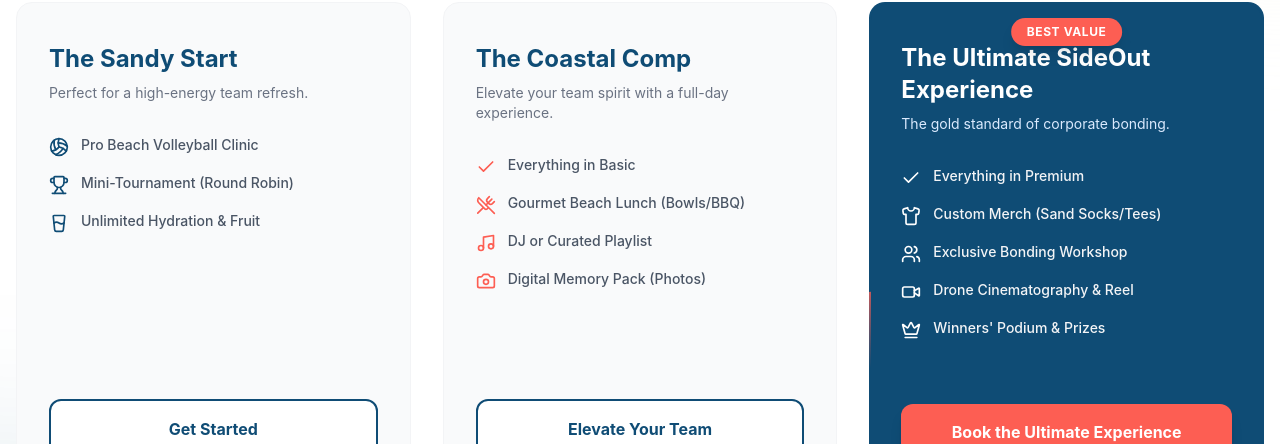
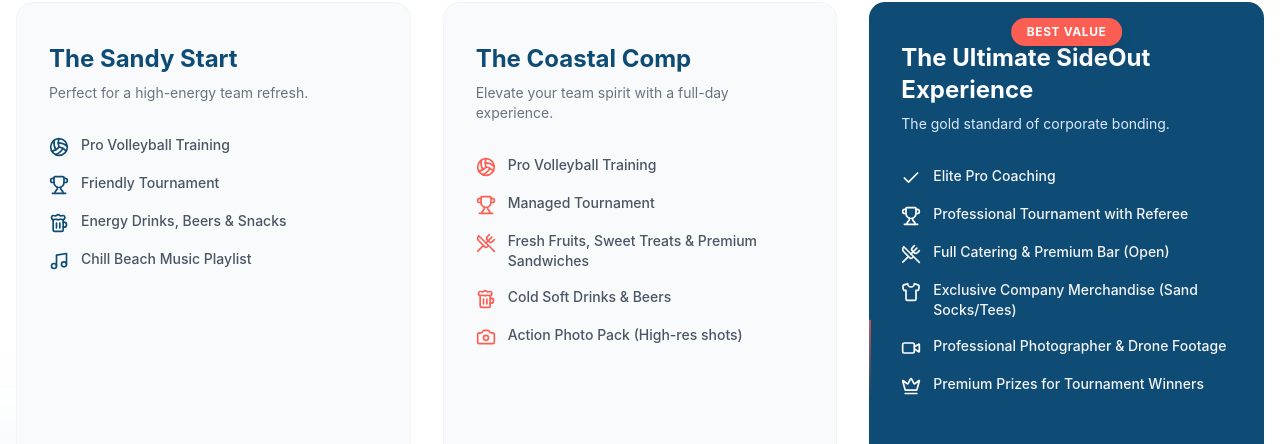
Before and after one commit to Benzeltzer/Sideout, a React (Vite) app: page / in a window 1280 px wide. Shown: the part 4314-4758 px from the top of the page. Built offline with nearby package versions, Linux system fonts and the light colour scheme.

Commit message:
Update Pricing packages content and specific WhatsApp links

```diff
--- a/src/components/Pricing.jsx
+++ b/src/components/Pricing.jsx
@@ -1,5 +1,5 @@
 import { motion } from 'framer-motion';
-import { Volleyball, Trophy, GlassWater, UtensilsCrossed, Music, Camera, Shirt, Users, Video, Crown, Check } from 'lucide-react';
+import { Volleyball, Trophy, GlassWater, UtensilsCrossed, Music, Camera, Shirt, Users, Video, Crown, Check, Beer } from 'lucide-react';
 
 const packages = [
     {
@@ -7,45 +7,48 @@ const packages = [
         tagline: "Perfect for a high-energy team refresh.",
         price: "Basic",
         features: [
-            { icon: <Volleyball className="w-5 h-5 text-ocean" />, text: "Pro Beach Volleyball Clinic" },
-            { icon: <Trophy className="w-5 h-5 text-ocean" />, text: "Mini-Tournament (Round Robin)" },
-            { icon: <GlassWater className="w-5 h-5 text-ocean" />, text: "Unlimited Hydration & Fruit" },
+            { icon: <Volleyball className="w-5 h-5 text-ocean" />, text: "Pro Volleyball Training" },
+            { icon: <Trophy className="w-5 h-5 text-ocean" />, text: "Friendly Tournament" },
+            { icon: <Beer className="w-5 h-5 text-ocean" />, text: "Energy Drinks, Beers & Snacks" },
+            { icon: <Music className="w-5 h-5 text-ocean" />, text: "Chill Beach Music Playlist" },
         ],
         cta: "Get Started",
         highlight: false,
         color: "ocean",
-        whatsappLink: "https://wa.me/972545909636?text=Hi%20Ben!%20I'm%20interested%20in%20the%20Basic%20Sandy%20Start%20package."
+        whatsappLink: "https://wa.me/972545909636?text=Hi%20Ben!%20I'm%20interested%20in%20The%20Sandy%20Start%20(Basic)%20package%20for%20our%20team."
     },
     {
         name: "The Coastal Comp",
         tagline: "Elevate your team spirit with a full-day experience.",
         price: "Premium",
         features: [
-            { icon: <Check className="w-5 h-5 text-sunset" />, text: "Everything in Basic" },
-            { icon: <UtensilsCrossed className="w-5 h-5 text-sunset" />, text: "Gourmet Beach Lunch (Bowls/BBQ)" },
-            { icon: <Music className="w-5 h-5 text-sunset" />, text: "DJ or Curated Playlist" },
-            { icon: <Camera className="w-5 h-5 text-sunset" />, text: "Digital Memory Pack (Photos)" },
+            { icon: <Volleyball className="w-5 h-5 text-sunset" />, text: "Pro Volleyball Training" },
+            { icon: <Trophy className="w-5 h-5 text-sunset" />, text: "Managed Tournament" },
+            { icon: <UtensilsCrossed className="w-5 h-5 text-sunset" />, text: "Fresh Fruits, Sweet Treats & Premium Sandwiches" },
+            { icon: <Beer className="w-5 h-5 text-sunset" />, text: "Cold Soft Drinks & Beers" },
+            { icon: <Camera className="w-5 h-5 text-sunset" />, text: "Action Photo Pack (High-res shots)" },
         ],
         cta: "Elevate Your Team",
         highlight: false,
         color: "sunset",
-        whatsappLink: "https://wa.me/972545909636?text=Hi%20Ben!%20I'd%20love%20to%20hear%20more%20details%20about%20the%20Premium%20Coastal%20Comp%20package."
+        whatsappLink: "https://wa.me/972545909636?text=Hi%20Ben!%20I'd%20love%20to%20get%20more%20details%20about%20The%20Coastal%20Comp%20(Premium)%20package."
     },
     {
         name: "The Ultimate SideOut Experience",
         tagline: "The gold standard of corporate bonding.",
         price: "VIP",
         features: [
-            { icon: <Check className="w-5 h-5 text-white" />, text: "Everything in Premium" },
-            { icon: <Shirt className="w-5 h-5 text-white" />, text: "Custom Merch (Sand Socks/Tees)" },
-            { icon: <Users className="w-5 h-5 text-white" />, text: "Exclusive Bonding Workshop" },
-            { icon: <Video className="w-5 h-5 text-white" />, text: "Drone Cinematography & Reel" },
-            { icon: <Crown className="w-5 h-5 text-white" />, text: "Winners' Podium & Prizes" },
+            { icon: <Check className="w-5 h-5 text-white" />, text: "Elite Pro Coaching" },
+            { icon: <Trophy className="w-5 h-5 text-white" />, text: "Professional Tournament with Referee" },
+            { icon: <UtensilsCrossed className="w-5 h-5 text-white" />, text: "Full Catering & Premium Bar (Open)" },
+            { icon: <Shirt className="w-5 h-5 text-white" />, text: "Exclusive Company Merchandise (Sand Socks/Tees)" },
+            { icon: <Video className="w-5 h-5 text-white" />, text: "Professional Photographer & Drone Footage" },
+            { icon: <Crown className="w-5 h-5 text-white" />, text: "Premium Prizes for Tournament Winners" },
         ],
         cta: "Book the Ultimate Experience",
         highlight: true,
         color: "gold",
-        whatsappLink: "https://wa.me/972545909636?text=Hi%20Ben!%20I%20want%20to%20go%20all%20out.%20Please%20send%20me%20info%20about%20the%20VIP%20Ultimate%20Experience."
+        whatsappLink: "https://wa.me/972545909636?text=Hi%20Ben!%20I%20want%20the%20VIP%20Ultimate%20SideOut%20Experience.%20Let's%20make%20it%20unforgettable!"
     }
 ];
 
```
